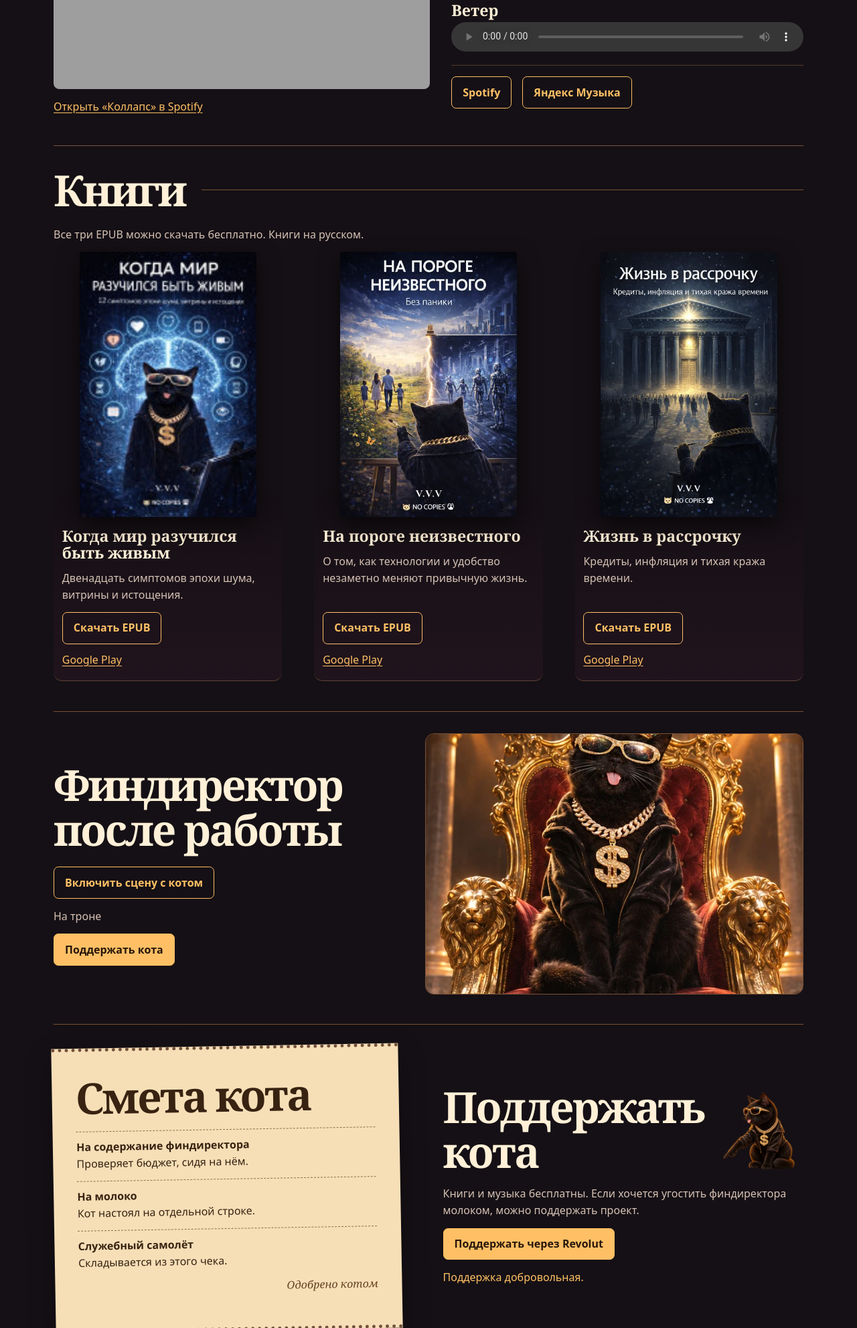
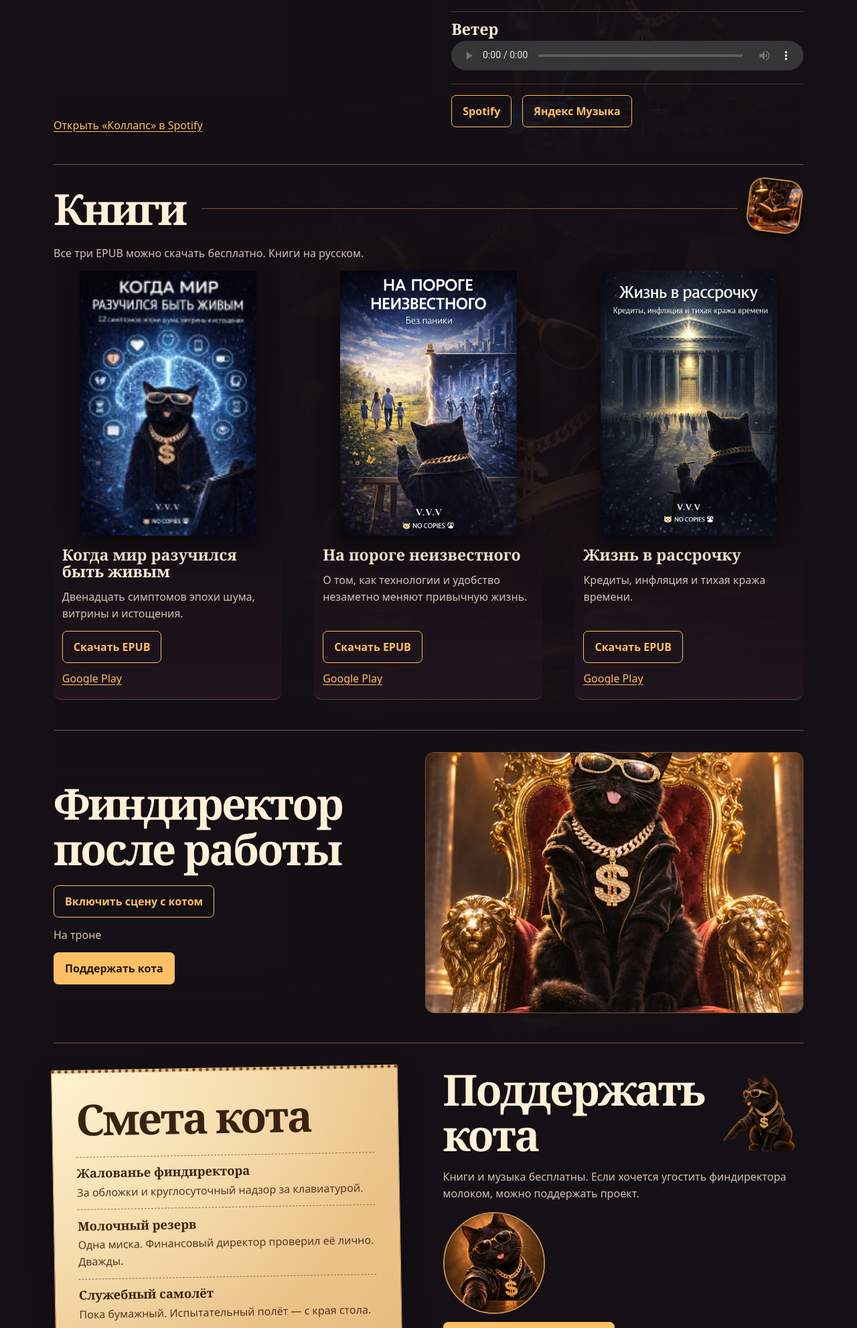
Before and after one commit to wladzislaw001/vladosik-site, a plain HTML site: page index.html in a window 1280 px wide. Shown: the part 817-2800 px from the top of the page at 67% size. Drawn offline with Linux system fonts and the light colour scheme; grey boxes are pictures that could not be loaded.

Commit message:
Add cat illustrated sections and refresh the support receipt

```diff
--- a/index.html
+++ b/index.html
@@ -5,8 +5,8 @@
 <meta name="viewport" content="width=device-width, initial-scale=1">
 <meta name="description" content="Три книги V.V.V, музыка S-94 и честная смета кота-финдиректора.">
 <title>Бабосики для Владосика · V.V.V</title>
-<link rel="stylesheet" href="style.css?v=4">
-<script src="site.js?v=4" defer></script>
+<link rel="stylesheet" href="style.css?v=5">
+<script src="site.js?v=5" defer></script>
 </head>
 <body>
 <div class="ambient" aria-hidden="true"><span>S-94</span></div>
@@ -24,12 +24,14 @@
 <section class="hero">
 <div class="intro">
 <h1><span data-en="Bucks for">Бабосики для</span> <em data-en="Vladosik">Владосика</em></h1>
-<p data-en="I write books and record music as S-94. The cat paints the covers, works on Cockroach Races, and develops apps. He also runs the finances. A spectacular hiring decision.">Я пишу книги и записываю музыку как S-94. Кот рисует обложки, делает «Тараканьи бега» и разрабатывает приложения. Финансы тоже на нём. Кадровое решение века.</p>
+<p data-en="I’m Vladosik. I tell the truth as I see it and write from the heart. My books and S-94 tracks are here for you. The cat paints the covers, builds apps, and works on Cockroach Races. His latest feature request? A bigger milk bowl.">Я Владосик. Говорю правду, как я её вижу, и пишу от чистого сердца. Здесь мои книги и музыка S-94. Кот рисует обложки, пишет приложения и делает «Тараканьи бега». Последняя правка от финдиректора — миску для молока побольше.</p>
 <div class="actions"><a class="button primary" href="#books" data-en="Get the books">Скачать книги</a><a class="button" href="#music" data-en="Listen to S-94">Слушать S-94</a></div>
 </div>
 <figure><img class="cat" src="media/fin-director.webp" alt="Чёрный кот в золотых очках и цепи" data-alt-en="Black cat in gold sunglasses and a chain" fetchpriority="high"><figcaption data-en="Cover artist and Chief Financial Cat">Художник обложек и кот-финдиректор</figcaption></figure>
 </section>
-<section id="music" class="section">
+<section id="music" class="section cat-feature" data-cat="music">
+<div class="work-backdrop" aria-hidden="true"></div>
+<img class="cat-sticker dance-sticker" src="media/cat-dance.webp" alt="" loading="lazy" width="80" height="80">
 <div class="section-title"><h2 data-en="Music">Музыка</h2><span class="wordmark">S-94</span></div>
 <div class="music-grid">
 <article class="lead">
@@ -43,7 +45,9 @@
 <div class="actions"><a class="button" href="https://open.spotify.com/artist/5DAtpVsHCNoIqowCxkjUkh">Spotify</a><a class="button" href="https://music.yandex.ru/artist/26474471" data-en="Yandex Music">Яндекс Музыка</a></div>
 </div></div>
 </section>
-<section id="books" class="section">
+<section id="books" class="section cat-feature" data-cat="books">
+<div class="work-backdrop" aria-hidden="true"></div>
+<img class="cat-sticker read-sticker" src="media/work-reading.webp" alt="" loading="lazy" width="80" height="80">
 <div class="section-title"><h2 data-en="Books">Книги</h2></div>
 <p data-en="All three EPUBs are free to download. The books are in Russian.">Все три EPUB можно скачать бесплатно. Книги на русском.</p>
 <div class="books">
@@ -64,7 +68,8 @@
 </article>
 </div>
 </section>
-<section id="cat-stage" class="section stage">
+<section id="cat-stage" class="section stage cat-feature" data-cat="code">
+<div class="work-backdrop" aria-hidden="true"></div>
 <div>
 <h2 data-en="The CFO after hours">Финдиректор после работы</h2>
 <button class="button" type="button" id="play-cat">Включить сцену с котом</button>
@@ -73,12 +78,14 @@
 </div>
 <div class="scene"><img id="stage-image" src="media/cat-throne.webp" width="512" height="512" loading="lazy" alt=""></div>
 </section>
-<section id="support" class="section support">
+<section id="support" class="section support cat-feature" data-cat="support">
 <div class="receipt">
 <h2 data-en="The cat’s budget">Смета кота</h2>
-<dl><dt data-en="Keep the CFO employed">На содержание финдиректора</dt><dd data-en="He audits the budget by sitting on it.">Проверяет бюджет, сидя на нём.</dd>
-<dt data-en="Milk allowance">На молоко</dt><dd data-en="He insisted it get its own line.">Кот настоял на отдельной строке.</dd>
-<dt data-en="Company plane">Служебный самолёт</dt><dd data-en="Folded from this receipt.">Складывается из этого чека.</dd></dl><p class="cat-stamp" data-en="Approved by the cat">Одобрено котом</p>
+<dl>
+<div><dt data-en="The CFO’s salary">Жалованье финдиректора</dt><dd data-en="For painting covers and supervising the keyboard.">За обложки и круглосуточный надзор за клавиатурой.</dd></div>
+<div><dt data-en="Milk allowance">Молочный резерв</dt><dd data-en="One bowl. The CFO has already audited it twice.">Одна миска. Финансовый директор проверил её лично. Дважды.</dd></div>
+<div><dt data-en="The company jet">Служебный самолёт</dt><dd data-en="Still folded from this receipt. Test flight pending.">Пока бумажный. Испытательный полёт — с края стола.</dd></div>
+</dl><p class="cat-stamp" data-en="Approved by the cat">Одобрено котом</p>
 </div>
 <div>
 <div class="cat-dock">
@@ -86,6 +93,7 @@
 <img src="media/guide-point.webp" alt="" width="144" height="126" loading="lazy">
 </div>
 <p data-en="The books and music are free. If you’d like to treat the CFO to some milk, you can support the project.">Книги и музыка бесплатны. Если хочется угостить финдиректора молоком, можно поддержать проект.</p>
+<img class="support-portrait" src="media/work-support.webp" alt="" loading="lazy" width="152" height="152">
 <a class="button primary" href="https://revolut.me/uladzislauv94" data-en="Support via Revolut">Поддержать через Revolut</a>
 <p class="support-status" data-en="Support is optional.">Поддержка добровольная.</p>
 </div>
--- a/site.js
+++ b/site.js
@@ -116,3 +116,12 @@ window.addEventListener('scroll', queueGuidePosition, {passive: true});
 window.addEventListener('resize', queueGuidePosition);
 guideLayout.addEventListener('change', queueGuidePosition);
 queueGuidePosition();
+
+const catSections = new IntersectionObserver(entries => {
+  for (const entry of entries) {
+    entry.target.classList.toggle('cat-active', entry.isIntersecting);
+  }
+}, {rootMargin: '0px 0px -22% 0px'});
+for (const section of document.querySelectorAll('.cat-feature')) {
+  catSections.observe(section);
+}
--- a/style.css
+++ b/style.css
@@ -126,3 +126,24 @@ body{isolation:isolate}
  @keyframes cat-step{0%{opacity:1}50%,100%{opacity:0}}
 }
 @media(prefers-reduced-motion:reduce){.cat-dock.arrived img{animation:none}}
+
+.cat-feature{position:relative;isolation:isolate}
+.work-backdrop{position:absolute;inset:0;z-index:-1;pointer-events:none;opacity:.19;background:linear-gradient(90deg,#151015 28%,#15101577 65%,#151015 100%),var(--work-image) right center/auto 100% no-repeat;mask-image:linear-gradient(transparent,#000 19%,#000 76%,transparent)}
+[data-cat=music]{--work-image:url(media/work-music.webp)}
+[data-cat=books]{--work-image:url(media/work-reading.webp)}
+[data-cat=code]{--work-image:url(media/work-code.webp)}
+.cat-sticker{float:right;margin:-.65rem .2rem .5rem 1rem;position:relative;z-index:1;object-fit:cover;border:2px solid #c79053;border-radius:28%;box-shadow:0 6px 16px #0008;transform:rotate(7deg)}
+.cat-feature.cat-active .dance-sticker{animation:sticker-dance .55s ease-in-out 5}
+.cat-feature.cat-active .read-sticker{animation:sticker-read 1.45s ease-in-out 2}
+@keyframes sticker-dance{0%,100%{transform:rotate(7deg)}40%{transform:translateY(-9px) rotate(-10deg)}}
+@keyframes sticker-read{50%{transform:rotate(-4deg) translateY(3px)}}
+.support-portrait{display:block;width:clamp(100px,15vw,152px);height:auto;border-radius:50%;border:2px solid #c79053;margin:1rem 0 .75rem;object-fit:cover}
+.cat-active .support-portrait{animation:sticker-read .8s ease-out 2}
+.receipt{background:radial-gradient(ellipse at top left,#fff2cf,transparent 70%),linear-gradient(135deg,#f1d49f,#e8bb7f);border-inline:1px solid #c59760}
+.receipt dl{margin-block:1.35rem}
+.receipt dl div{border-top:1px dashed #8e6d4c;padding:.8rem 0}
+.receipt dt{border:0;padding:0;font:700 1.15rem/1.2 Georgia,serif}
+.receipt dd{margin:.32rem 0 0;color:#543620}
+.receipt .cat-stamp{margin:0;color:#684326}
+@media(max-width:690px){.cat-sticker{width:58px;height:58px}.work-backdrop{opacity:.13}}
+@media(prefers-reduced-motion:reduce){.cat-feature .cat-sticker,.cat-feature .support-portrait{animation:none!important}}
```
Also changed, not shown: media/work-code.webp (added), media/work-music.webp (added), media/work-reading.webp (added), media/work-support.webp (added).
